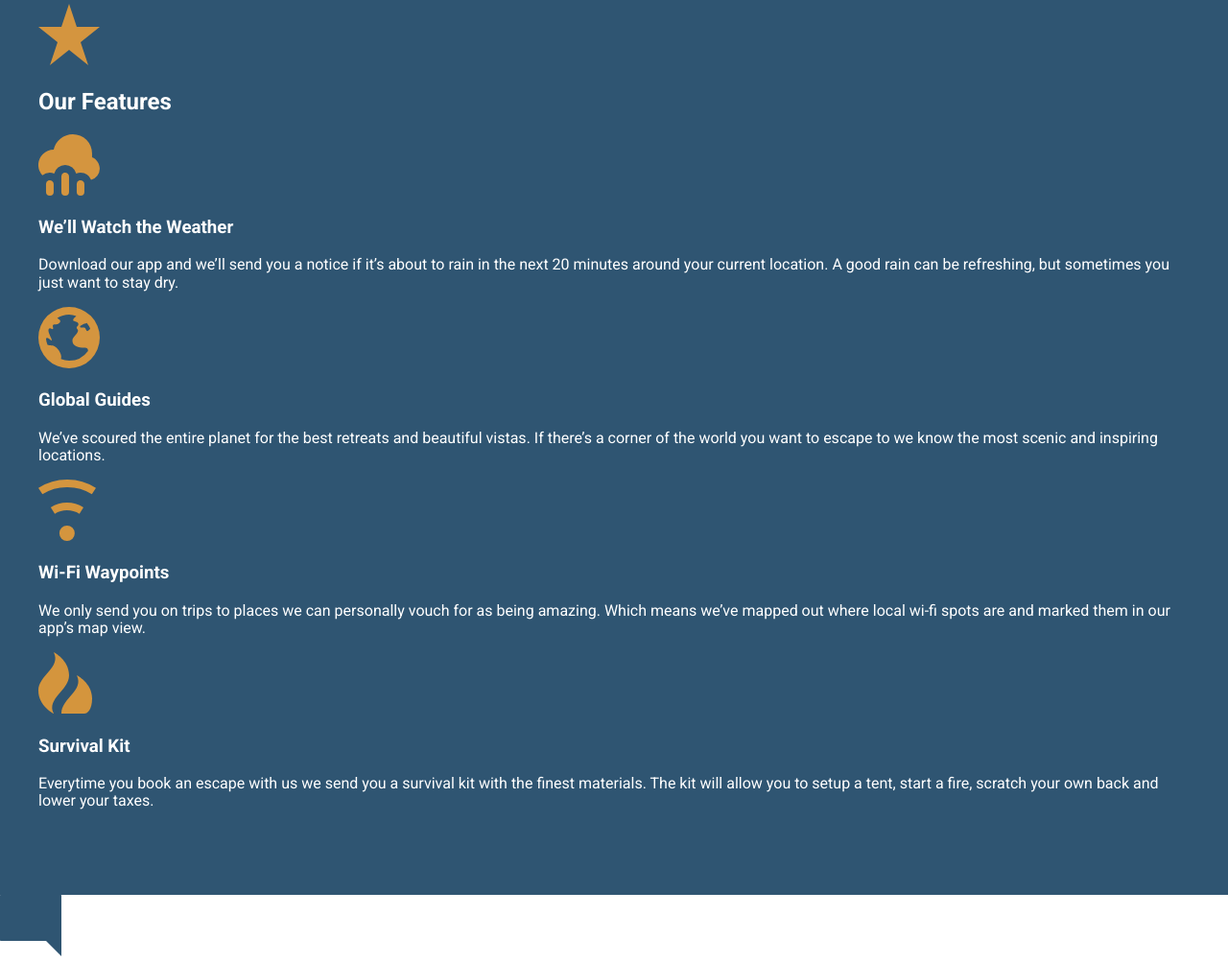
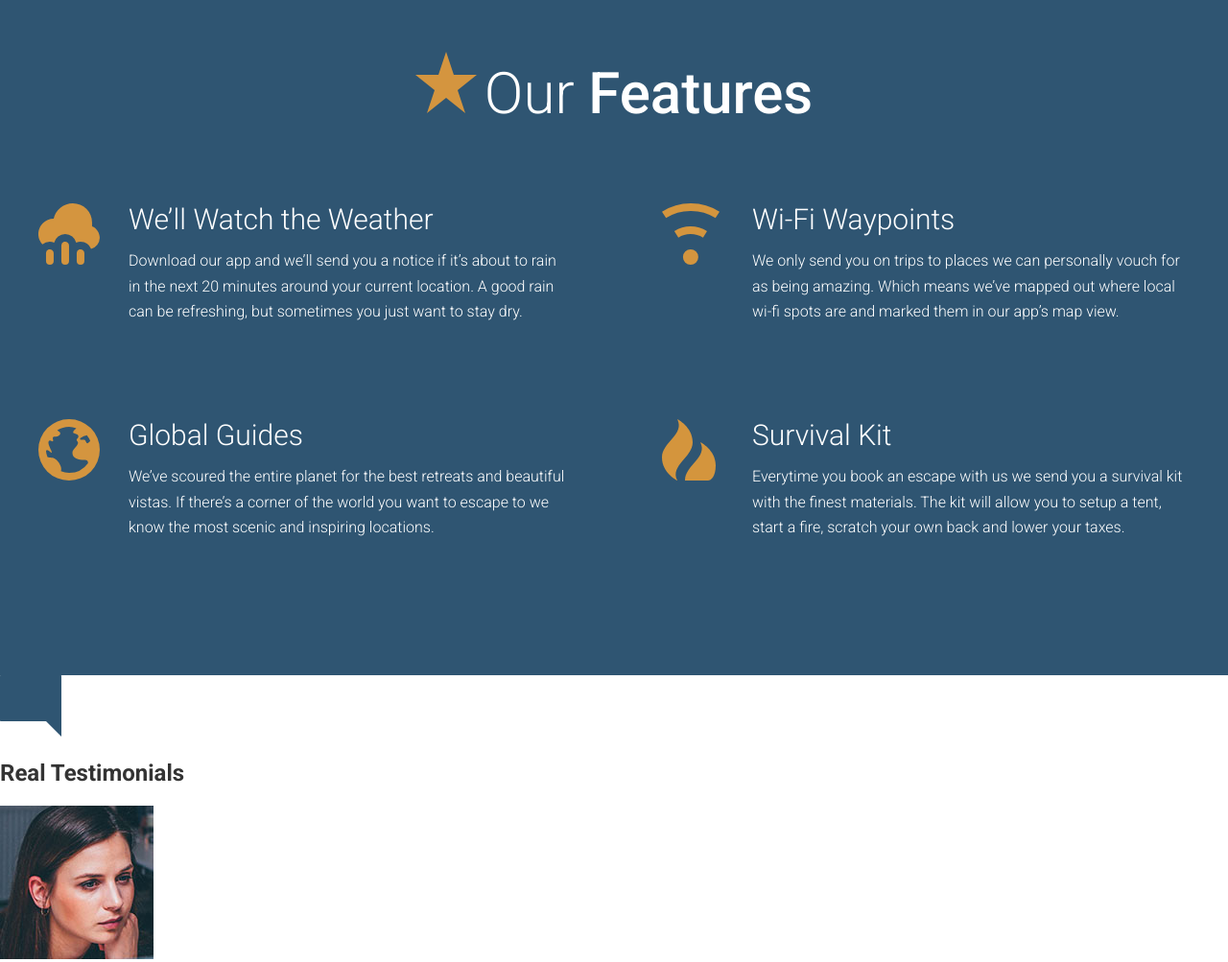
Before and after one commit to playitsafe/TravelSite2, a website: page app/index.html in a window 1280 px wide. Shown: the part 2251-3254 px from the top of the page at 96% size. Drawn offline with Linux system fonts and the light colour scheme.

Commit message:
our-feature completed

```diff
--- a/app/assets/styles/modules/_generic-content-container.css
+++ b/app/assets/styles/modules/_generic-content-container.css
@@ -4,7 +4,9 @@
         line-height: 1.65;
         /* font-size: 1.125rem; */
         /* margin between <p> */
-        margin: 1.8rem 0;
+        /* top right botm left */
+        margin: 0 0 1.8rem 0;
+        font-weight:300;
 
         @minxin atSmall {
             font-size: 1.125rem;
--- a/app/assets/styles/modules/_row.css
+++ b/app/assets/styles/modules/_row.css
@@ -14,11 +14,19 @@
         margin-right: -65px;
     }
 
+    &--gutters-large {
+        margin-right: -100px;
+    }
+
     @mixin clearfix;
 
     &--gutters > div {
         padding-right: 65px;
         /* box-sizing: border-box; */
+    }
+
+    &--gutters-large > div {
+        padding-right: 100px;
     }
 
     &__b_margin-until-medium {
@@ -50,6 +58,12 @@
         &__medium-8--smaller {
             width: 63%;
         }
+
+        &__medium-6 {
+            float: left;
+            width: 50%;
+
+        }
     }
 
     /* &__4 {
--- a/app/assets/styles/styles.css
+++ b/app/assets/styles/styles.css
@@ -9,6 +9,8 @@
 @import "modules/_headline";
 @import "modules/_row";
 @import "modules/_generic-content-container";
+@import "modules/_section-title";
+@import "modules/_feature-item";
 
 /*
 global css:
--- a/app/index.html
+++ b/app/index.html
@@ -64,34 +64,44 @@
             <p>Duis aute irure dolor in <strong>reprehenderit in</strong> voluptate velit esse cillum dolore eu fugiat nulla pariatur. Excepteur sint occaecat cupidatat non proident, sunt in culpa qui officia deserunt mollit anim id est laborum. Lorem ipsum dolor sit amet, consectetur adipisicing elit, sed do eiusmod tempor incididunt ut labore et dolore magna aliqua.</p>
             <p>Duis aute irure dolor in reprehenderit in voluptate velit esse cillum dolore eu fugiat nulla pariatur. Excepteur sint occaecat cupidatat non proident, sunt in culpa qui officia deserunt mollit anim id est laborum velit esse cillum <strong>dolore eu fugiat.</strong></p>
           </div>
-
         </div>
-
-
       </div>
     </div>
   </div>
 
   <div id="features" class="page-section page-section--blue">
     <div class="wrapper">
-      <img src="assets/images/icons/star.svg">
-      <h2>Our Features</h2>
+      <!-- <img src="assets/images/icons/star.svg"> -->
+      <h2 class="section-title"><img class="section-title__icon" src="assets/images/icons/star.svg">Our <strong>Features</strong></h2>
+      <div class="row row--gutters-large generic-content-container">
+        <div class="row__medium-6">
+          <div class="feature-item">
+            <img class="feature-item__icon" src="assets/images/icons/rain.svg">
+            <h3 class="feature-item__title">We&rsquo;ll Watch the Weather</h3>
+            <p>Download our app and we&rsquo;ll send you a notice if it&rsquo;s about to rain in the next 20 minutes around your current location. A good rain can be refreshing, but sometimes you just want to stay dry.</p>
+          </div>
 
-      <img src="assets/images/icons/rain.svg">
-      <h3>We&rsquo;ll Watch the Weather</h3>
-      <p>Download our app and we&rsquo;ll send you a notice if it&rsquo;s about to rain in the next 20 minutes around your current location. A good rain can be refreshing, but sometimes you just want to stay dry.</p>
+          <div class="feature-item">
+            <img class="feature-item__icon" src="assets/images/icons/globe.svg">
+            <h3 class="feature-item__title">Global Guides</h3>
+            <p>We&rsquo;ve scoured the entire planet for the best retreats and beautiful vistas. If there&rsquo;s a corner of the world you want to escape to we know the most scenic and inspiring locations.</p>
+          </div>
+        </div>
 
-      <img src="assets/images/icons/globe.svg">
-      <h3>Global Guides</h3>
-      <p>We&rsquo;ve scoured the entire planet for the best retreats and beautiful vistas. If there&rsquo;s a corner of the world you want to escape to we know the most scenic and inspiring locations.</p>
+        <div class="row__medium-6">
+          <div class="feature-item">
+            <img class="feature-item__icon" src="assets/images/icons/wifi.svg">
+            <h3 class="feature-item__title">Wi-Fi Waypoints</h3>
+            <p>We only send you on trips to places we can personally vouch for as being amazing. Which means we&rsquo;ve mapped out where local wi-fi spots are and marked them in our app&rsquo;s map view.</p>
+          </div>
 
-      <img src="assets/images/icons/wifi.svg">
-      <h3>Wi-Fi Waypoints</h3>
-      <p>We only send you on trips to places we can personally vouch for as being amazing. Which means we&rsquo;ve mapped out where local wi-fi spots are and marked them in our app&rsquo;s map view.</p>
-
-      <img src="assets/images/icons/fire.svg">
-      <h3>Survival Kit</h3>
-      <p>Everytime you book an escape with us we send you a survival kit with the finest materials. The kit will allow you to setup a tent, start a fire, scratch your own back and lower your taxes.</p>
+          <div class="feature-item">
+            <img class="feature-item__icon" src="assets/images/icons/fire.svg">
+            <h3 class="feature-item__title">Survival Kit</h3>
+            <p>Everytime you book an escape with us we send you a survival kit with the finest materials. The kit will allow you to setup a tent, start a fire, scratch your own back and lower your taxes.</p>
+          </div>
+        </div>
+      </div>
     </div>
   </div>
 
--- a/app/temp/styles/styles.css
+++ b/app/temp/styles/styles.css
@@ -621,6 +621,12 @@ a {
 
 /* put it in mixin for reuse */
 
+.row--gutters-large {
+        margin-right: -100px;
+    }
+
+/* background: yellow; */
+
 .row::after {
         content: "";
         clear: both;
@@ -628,11 +634,13 @@ a {
 
     }
 
-/* background: yellow; */
-
 .row--gutters > div {
         padding-right: 65px;
         /* box-sizing: border-box; */
+    }
+
+.row--gutters-large > div {
+        padding-right: 100px;
     }
 
 .row__b_margin-until-medium {
@@ -664,6 +672,12 @@ a {
         .row__medium-8--smaller {
             width: 63%;
         }
+
+        .row__medium-6 {
+            float: left;
+            width: 50%;
+
+        }
     }
 
 /* select all <p> inside */
@@ -672,7 +686,9 @@ a {
         line-height: 1.65;
         /* font-size: 1.125rem; */
         /* margin between <p> */
-        margin: 1.8rem 0;
+        /* top right botm left */
+        margin: 0 0 1.8rem 0;
+        font-weight:300;
 
         @minxin atSmall {
             font-size: 1.125rem;
@@ -681,6 +697,93 @@ a {
 
 .generic-content-container p a {
         font-weight: 700;
+    }
+
+.section-title {
+    /* font-size: 3.75rem; */
+    font-size: 2.55rem;
+    font-weight: 300;
+    text-align: center;
+}
+
+@media (min-width: 530px) {
+
+.section-title {
+        font-size: 3.75rem
+}
+    }
+
+.section-title strong {
+        font-weight: 500;
+    }
+
+.section-title__icon {
+        /* margin-right: .5rem; */
+        display: block;
+        margin-left: auto;
+        margin-right: auto;
+        margin-bottom: .6rem;
+    }
+
+@media (min-width: 530px) {
+
+.section-title__icon {
+            margin-right: .5rem;
+            margin-left: 0;
+            display: inline-block;
+            margin-bottom: 0
+    }
+    }
+
+.feature-item {
+    /* give it indent */
+    /* padding-left: 94px; */
+
+    position: relative;
+    padding-bottom: 2.5rem;
+}
+
+@media (min-width: 530px) {
+
+.feature-item {
+        padding-left: 94px
+}
+    }
+
+/* put the icon left */
+
+.feature-item__icon {
+        /* position: absolute;
+        left: 0; */
+
+        display: block;
+        margin: 0 auto;
+    }
+
+@media (min-width: 530px) {
+
+.feature-item__icon {
+            position: absolute;
+            left: 0
+    }
+    }
+
+.feature-item__title {
+        /* font-size: 1.875rem; */
+        font-size: 1.6rem;
+        font-weight: 300;
+        margin-bottom: .8rem;
+        margin-top: .7em;
+        text-align: center;
+    }
+
+@media (min-width: 530px) {
+
+.feature-item__title {
+            font-size: 1.875rem;
+            margin-top: 1em;
+            text-align: left
+    }
     }
 
 /*
```
